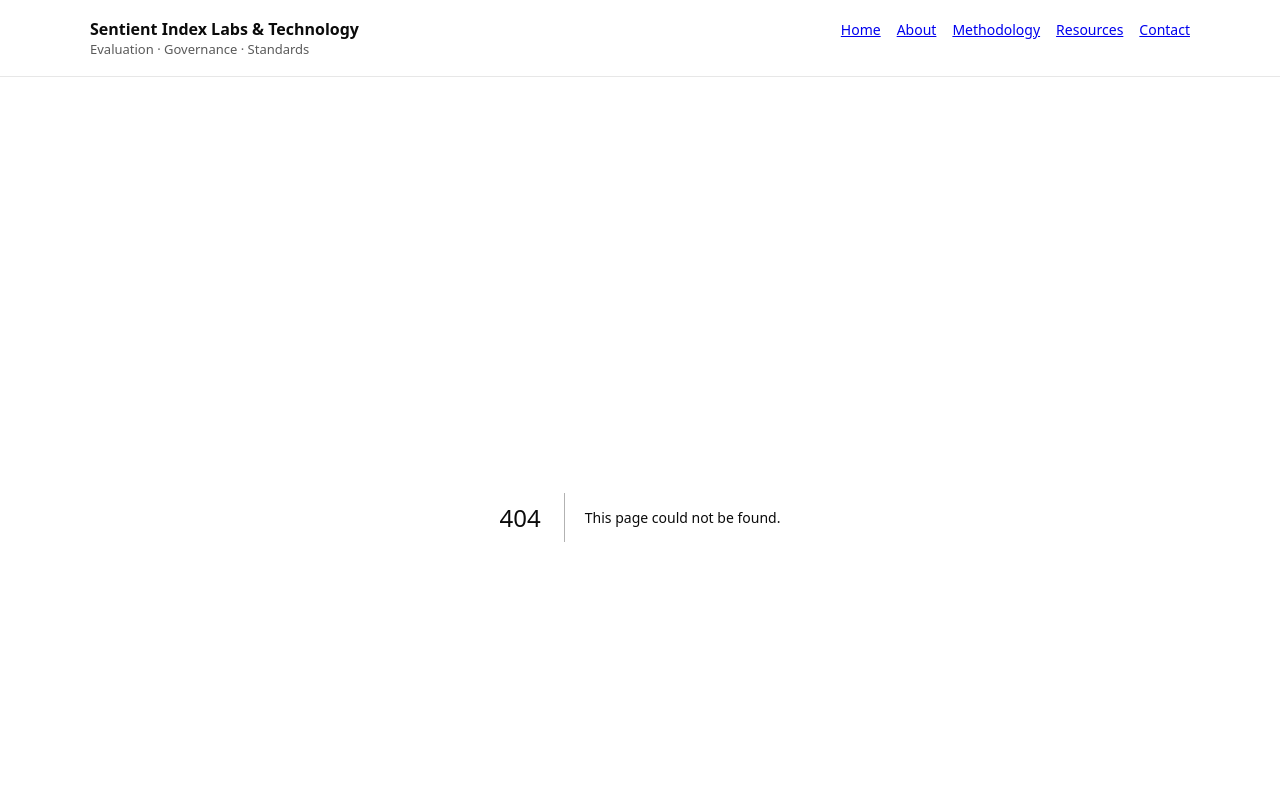
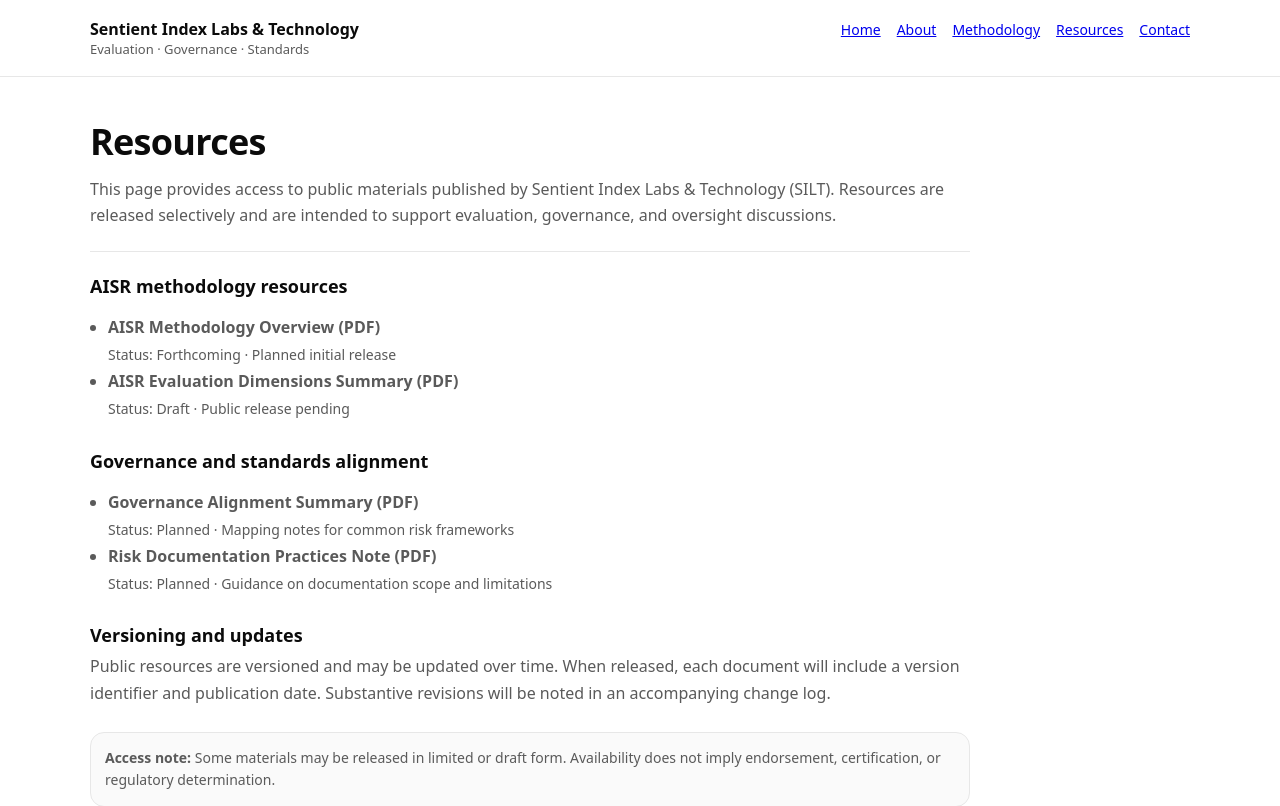
Before and after one commit to neuronomocon-bit/silt-site, a Next.js app: page /resources in a window 1280 px wide. Before the commit this address had no page. Shown: the top 806 px of the page. Built offline with nearby package versions, Linux system fonts and the light colour scheme.

Commit message:
Add Resources page with placeholder publications and versioning language

```diff
--- /dev/null
+++ b/src/app/resources/page.tsx
@@ -0,0 +1,102 @@
+export const metadata = {
+  title: "Resources | Sentient Index Labs & Technology",
+  description:
+    "Public resources published by Sentient Index Labs & Technology, including methodology summaries and governance alignment notes.",
+};
+
+export default function ResourcesPage() {
+  return (
+    <div style={{ maxWidth: 880 }}>
+      <h1 style={{ fontSize: 36, letterSpacing: "-0.02em", margin: "0 0 10px" }}>
+        Resources
+      </h1>
+
+      <p style={{ color: "#5a5a5a", lineHeight: 1.65, marginTop: 0 }}>
+        This page provides access to public materials published by Sentient Index Labs &amp; Technology (SILT).
+        Resources are released selectively and are intended to support evaluation, governance, and oversight
+        discussions.
+      </p>
+
+      <hr style={{ border: 0, height: 1, background: "#e7e7e7", margin: "22px 0" }} />
+
+      {/* AISR */}
+      <section style={{ marginBottom: 26 }}>
+        <h2 style={{ fontSize: 18, margin: "0 0 6px" }}>
+          AISR methodology resources
+        </h2>
+
+        <ul style={{ color: "#5a5a5a", lineHeight: 1.7, paddingLeft: 18 }}>
+          <li>
+            <strong>AISR Methodology Overview (PDF)</strong>
+            <br />
+            <span style={{ fontSize: 14 }}>
+              Status: Forthcoming · Planned initial release
+            </span>
+          </li>
+
+          <li>
+            <strong>AISR Evaluation Dimensions Summary (PDF)</strong>
+            <br />
+            <span style={{ fontSize: 14 }}>
+              Status: Draft · Public release pending
+            </span>
+          </li>
+        </ul>
+      </section>
+
+      {/* Governance */}
+      <section style={{ marginBottom: 26 }}>
+        <h2 style={{ fontSize: 18, margin: "0 0 6px" }}>
+          Governance and standards alignment
+        </h2>
+
+        <ul style={{ color: "#5a5a5a", lineHeight: 1.7, paddingLeft: 18 }}>
+          <li>
+            <strong>Governance Alignment Summary (PDF)</strong>
+            <br />
+            <span style={{ fontSize: 14 }}>
+              Status: Planned · Mapping notes for common risk frameworks
+            </span>
+          </li>
+
+          <li>
+            <strong>Risk Documentation Practices Note (PDF)</strong>
+            <br />
+            <span style={{ fontSize: 14 }}>
+              Status: Planned · Guidance on documentation scope and limitations
+            </span>
+          </li>
+        </ul>
+      </section>
+
+      {/* Versioning */}
+      <section style={{ marginBottom: 26 }}>
+        <h2 style={{ fontSize: 18, margin: "0 0 6px" }}>
+          Versioning and updates
+        </h2>
+
+        <p style={{ color: "#5a5a5a", lineHeight: 1.65, marginTop: 0 }}>
+          Public resources are versioned and may be updated over time. When released, each document will include
+          a version identifier and publication date. Substantive revisions will be noted in an accompanying change
+          log.
+        </p>
+      </section>
+
+      {/* Access note */}
+      <div
+        style={{
+          border: "1px solid #e7e7e7",
+          borderRadius: 14,
+          padding: 14,
+          background: "#fafafa",
+          color: "#5a5a5a",
+          lineHeight: 1.6,
+          fontSize: 14,
+        }}
+      >
+        <strong>Access note:</strong> Some materials may be released in limited or draft form. Availability does not
+        imply endorsement, certification, or regulatory determination.
+      </div>
+    </div>
+  );
+}
```
